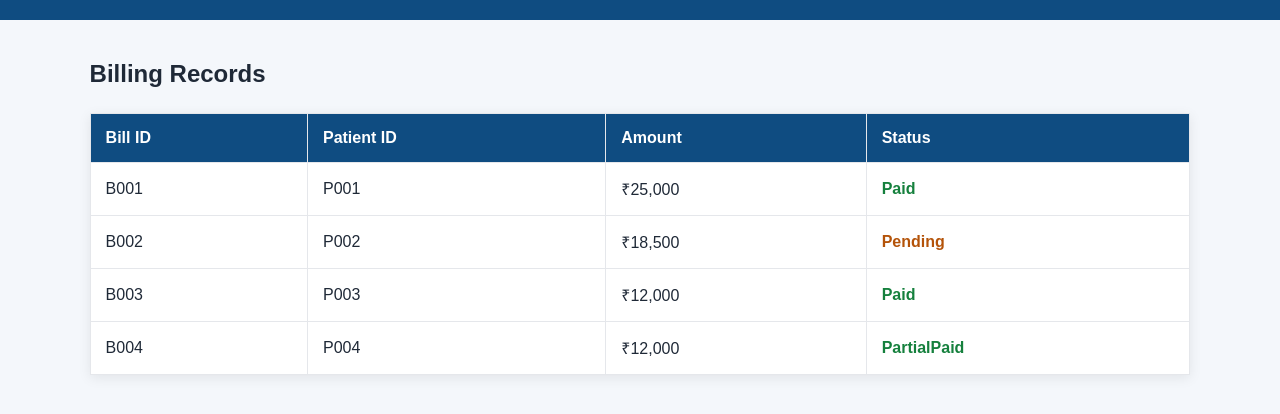
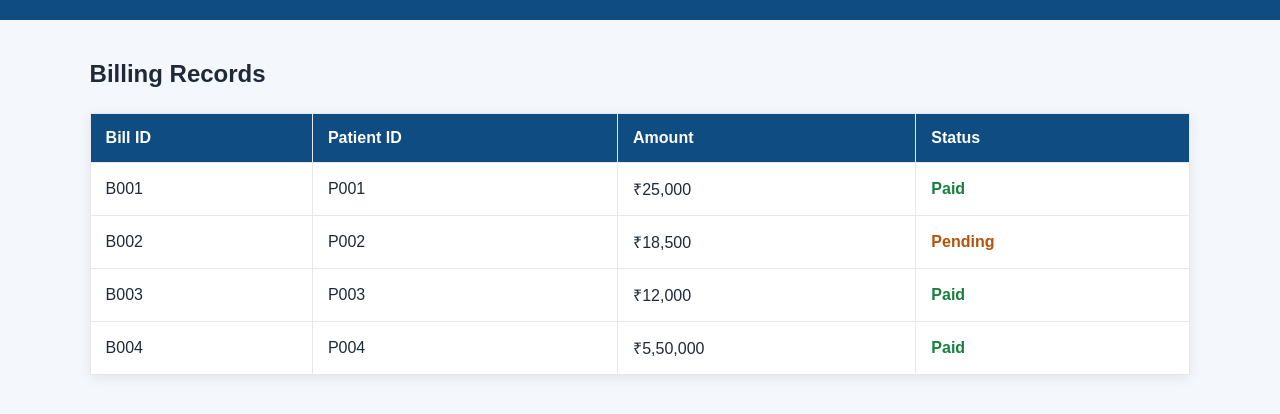
Before and after one commit to tmvimal33-ind/medical-hospital-own, a plain HTML site: page modules/billing.html in a window 1280 px wide. Shown: the part 94-508 px from the top of the page. Drawn offline with Linux system fonts and the light colour scheme.

```diff
--- a/modules/billing.html
+++ b/modules/billing.html
@@ -28,7 +28,7 @@
             <tr><td>B001</td><td>P001</td><td>₹25,000</td><td class="paid">Paid</td></tr>
             <tr><td>B002</td><td>P002</td><td>₹18,500</td><td class="pending">Pending</td></tr>
             <tr><td>B003</td><td>P003</td><td>₹12,000</td><td class="paid">Paid</td></tr>
-            <tr><td>B004</td><td>P004</td><td>₹12,000</td><td class="paid">PartialPaid</td></tr>
+            <tr><td>B004</td><td>P004</td><td>₹5,50,000</td><td class="paid">Paid</td></tr>
         </tbody>
     </table>
 </main>
```
